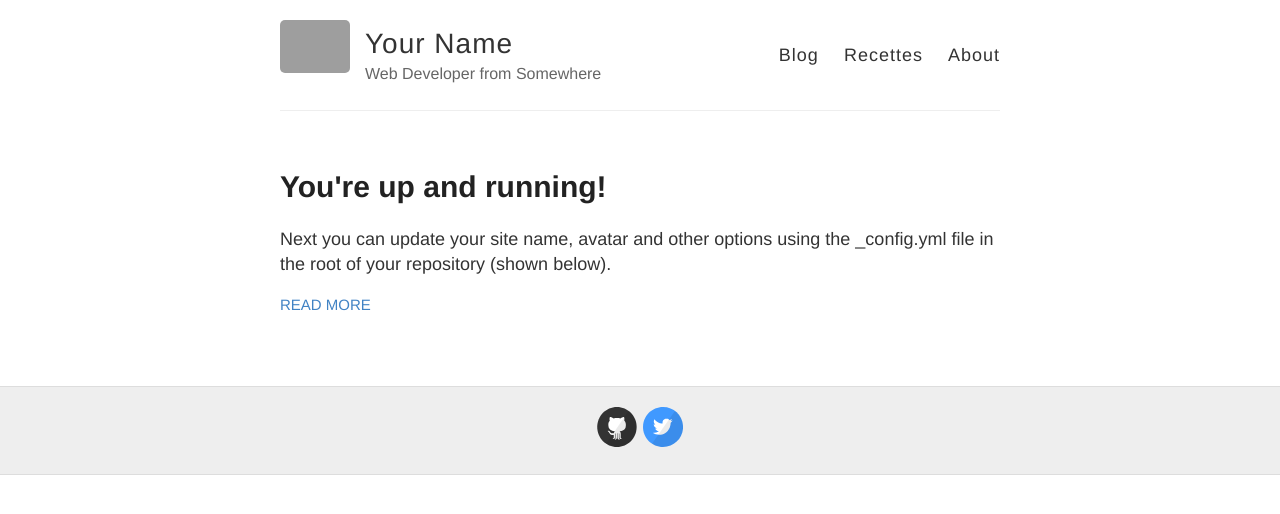
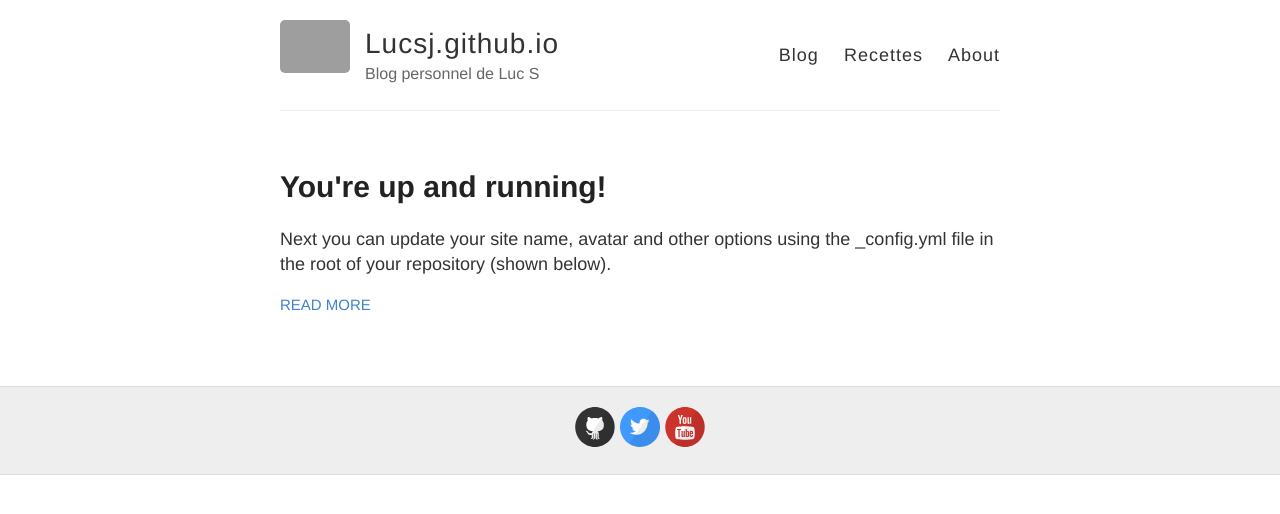
Before and after one commit to lucsj/lucsj.github.io, a Jekyll site: the page built from index.html, in a window 1280 px wide. Shown: the top 514 px of the page. Built offline with Jekyll 4.4.1, drawn with Linux system fonts in a browser that asks for light colours; grey boxes are pictures that could not be loaded.

Commit message:
amélioration du site, modiffication du difhier de configuration pour personnaliser le site

```diff
--- a/_config.yml
+++ b/_config.yml
@@ -3,10 +3,10 @@
 #
 
 # Name of your site (displayed in the header)
-name: Your Name
+name: Lucsj.github.io
 
 # Short bio or description (displayed in the header)
-description: Web Developer from Somewhere
+description: Blog personnel de Luc S
 
 # URL of your avatar or profile pic (you could use your GitHub profile pic)
 avatar: https://raw.githubusercontent.com/barryclark/jekyll-now/master/images/jekyll-logo.png
@@ -21,14 +21,14 @@ footer-links:
   email:
   facebook:
   flickr:
-  github: barryclark/jekyll-now
+  github: lucsj/lucsj.github.io
   instagram:
   linkedin:
   pinterest:
   rss: # just type anything here for a working RSS icon
-  twitter: jekyllrb
+  twitter: lucsj
   stackoverflow: # your stackoverflow profile, e.g. "users/50476/bart-kiers"
-  youtube: # channel/<your_long_string> or user/<user-name>
+  youtube: lucamsg
   googleplus: # anything in your profile username that comes after plus.google.com/
 
 
@@ -41,7 +41,7 @@ google_analytics:
 
 # Your website URL (e.g. http://barryclark.github.io or http://www.barryclark.co)
 # Used for Sitemap.xml and your RSS feed
-url:
+url: https://lucsj.github.io/
 
 # If you're hosting your site at a Project repository on GitHub pages
 # (http://yourusername.github.io/repository-name)
```
